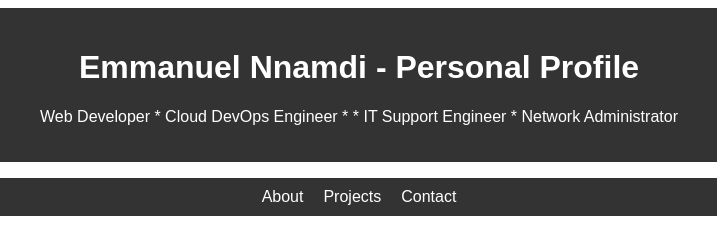
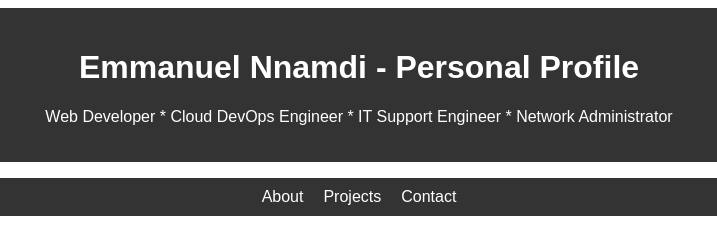
Before and after one commit to IKUKU1010/Emmanuelwebpage, a plain HTML site: page index.html in a window 1280 px wide. Shown: the top 235 px of the page, 281-998 px from the left. Drawn offline with Linux system fonts and the light colour scheme; files whose address does not match are found by name.

Commit message:
Hng11_stg1

```diff
--- a/index.html
+++ b/index.html
@@ -17,7 +17,7 @@
 <body>
     <header>
         <h1>Emmanuel Nnamdi - Personal Profile</h1>
-        <p>Web Developer * Cloud DevOps Engineer * * IT Support Engineer * Network Administrator</p>
+        <p>Web Developer * Cloud DevOps Engineer * IT Support Engineer * Network Administrator</p>
     </header>
 
     <nav>
```
